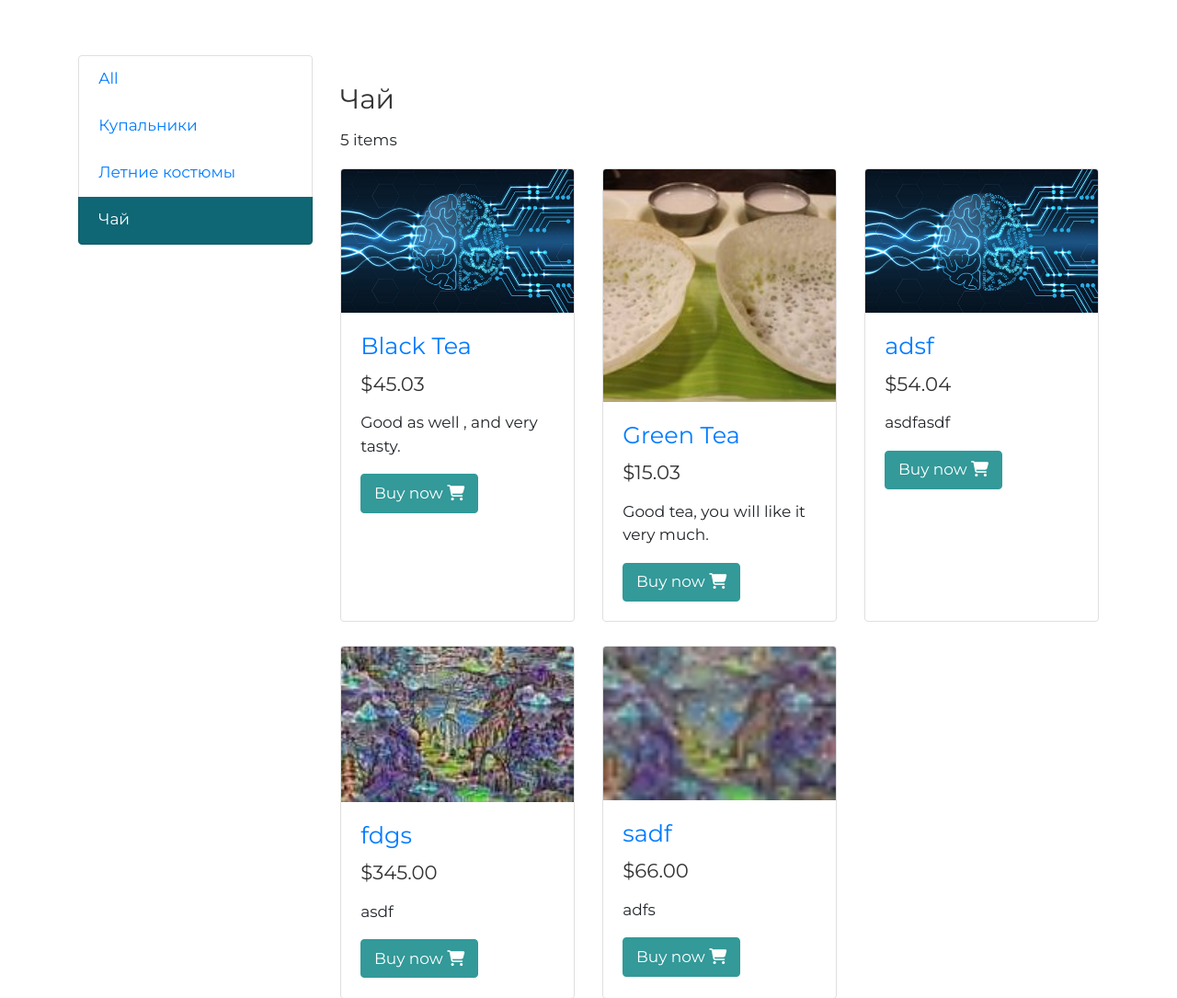
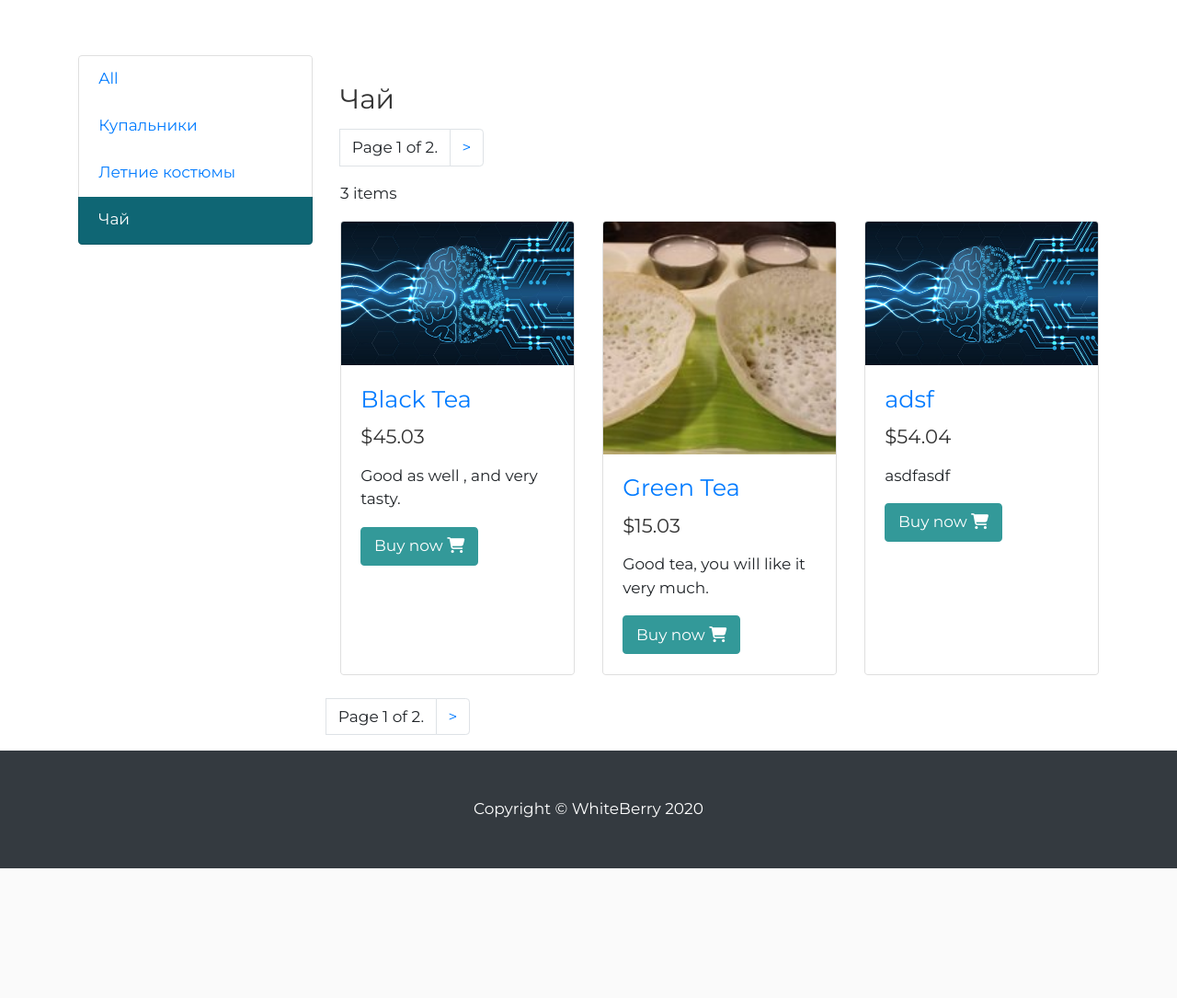
Before and after one commit to jonndoe/online_shop, a Django app: a page that uses online_shop/templates/base.html in a window 1280 px wide. Shown: the part 88-1173 px from the top of the page at 92% size. After the commit the page ends 1032 px from the top, so only its background shows below. Run offline with Django 3.2, Linux system fonts and the light colour scheme; data comes from the database, SQL or seed files in the repository; both versions use the stored data as it was after the commit; parts of the project's set-up code (start-up, migrations or seed data) failed here and were passed over; some libraries are stand-ins or nearby versions.

Commit message:
added pagination

```diff
--- a/online_shop/shop/views.py
+++ b/online_shop/shop/views.py
@@ -3,7 +3,11 @@ from .models import Category, Product
 from online_shop.cart.forms import CartAddProductForm
 from .recommender import Recommender
 
+# paginator
+from django.core.paginator import Paginator, EmptyPage, PageNotAnInteger
 
+
+'''
 def product_list(request, category_slug=None):
     category = None
     categories = Category.objects.all()
@@ -14,8 +18,47 @@ def product_list(request, category_slug=None):
     return render(
         request,
         "shop/product/list.html",
-        {"category": category, "categories": categories, "products": products},
+        {"category": category,
+         "categories": categories,
+         "products": products},
     )
+'''
+
+def product_list(request, category_slug=None):
+
+    category = None
+    object_list = Product.objects.filter(available=True)
+    if category_slug:
+        category = get_object_or_404(Category, slug=category_slug)
+        object_list = object_list.filter(category=category)
+    paginator = Paginator(object_list, 3)
+    page = request.GET.get('page')
+    try:
+        products = paginator.page(page)
+    except PageNotAnInteger:
+        # if page is not an integer deliver first page
+        products = paginator.page(1)
+    except EmptyPage:
+        # if page is out of range deliver last page of results
+        products = paginator.page(paginator.num_pages)
+
+    return render(
+        request,
+        "shop/product/list.html",
+        {"page":page,
+         "category": category,
+         "products": products},
+    )
+
+
+
+
+
+
+
+
+
+
 
 
 def product_detail(request, id, slug):
--- a/online_shop/templates/base.html
+++ b/online_shop/templates/base.html
@@ -153,7 +153,7 @@ body,h1,h2,h3,h4,h5,h6,.w3-wide {font-family: "Montserrat", sans-serif;}
 
   <div class="row">
 
-
+     {% block categories %}
      <div class="col-lg-3">
         <div class="list-group">
           <a href="{% url "online_shop.shop:product_list" %}" class="list-group-item {% if category  == None %}selected {% endif %}">All</a>
@@ -163,6 +163,9 @@ body,h1,h2,h3,h4,h5,h6,.w3-wide {font-family: "Montserrat", sans-serif;}
         </div>
       </div>
       <!-- /.col-lg-3 -->
+     {% endblock %}
+
+
 
       <div class="col-lg-9">
 
--- /dev/null
+++ b/online_shop/templates/pagination.html
@@ -0,0 +1,17 @@
+
+
+<nav class="dark">
+  <ul class="pagination">
+    {% if page.has_previous %}
+        <li class="page-item"><a class="page-link" href="?page={{ page.previous_page_number }}"> < </a></li>
+    {% endif %}
+    <li class="page-item">
+    <li class="page-item">
+      <a class="page-link">Page {{ page.number }} of {{ page.paginator.num_pages }}.</a>
+    </li>
+    </li>
+    {% if page.has_next %}
+        <li class="page-item"><a class="page-link" href="?page={{ page.next_page_number }}"> > </a></li>
+    {% endif %}
+  </ul>
+</nav>
--- a/online_shop/templates/shop/product/detail.html
+++ b/online_shop/templates/shop/product/detail.html
@@ -6,6 +6,12 @@
 {% block title %}
   {{ product.name }}
 {% endblock %}
+
+
+{% block categories %}
+
+{% endblock %}
+
 
 {% block content %}
         <div class="card mt-4">
--- a/online_shop/templates/shop/product/list.html
+++ b/online_shop/templates/shop/product/list.html
@@ -9,8 +9,10 @@
         <div>
             {% if category %}
                 <h3>{{ category.name }}</h3>
+                {% include "pagination.html" with page=products %}
             {% else %}
                 <h3>Products</h3>
+                {% include "pagination.html" with page=products %}
                 <div id="carouselExampleIndicators" class="carousel slide my-4" data-ride="carousel">
                   <ol class="carousel-indicators">
                     <li data-target="#carouselExampleIndicators" data-slide-to="0" class="active"></li>
@@ -74,6 +76,10 @@
         </div>
       </div>
     {% endfor %}
+
+    {% include "pagination.html" with page=products %}
   </div>
 
+
+
 {% endblock %}
```
Also changed, not shown: db.sqlite3.
